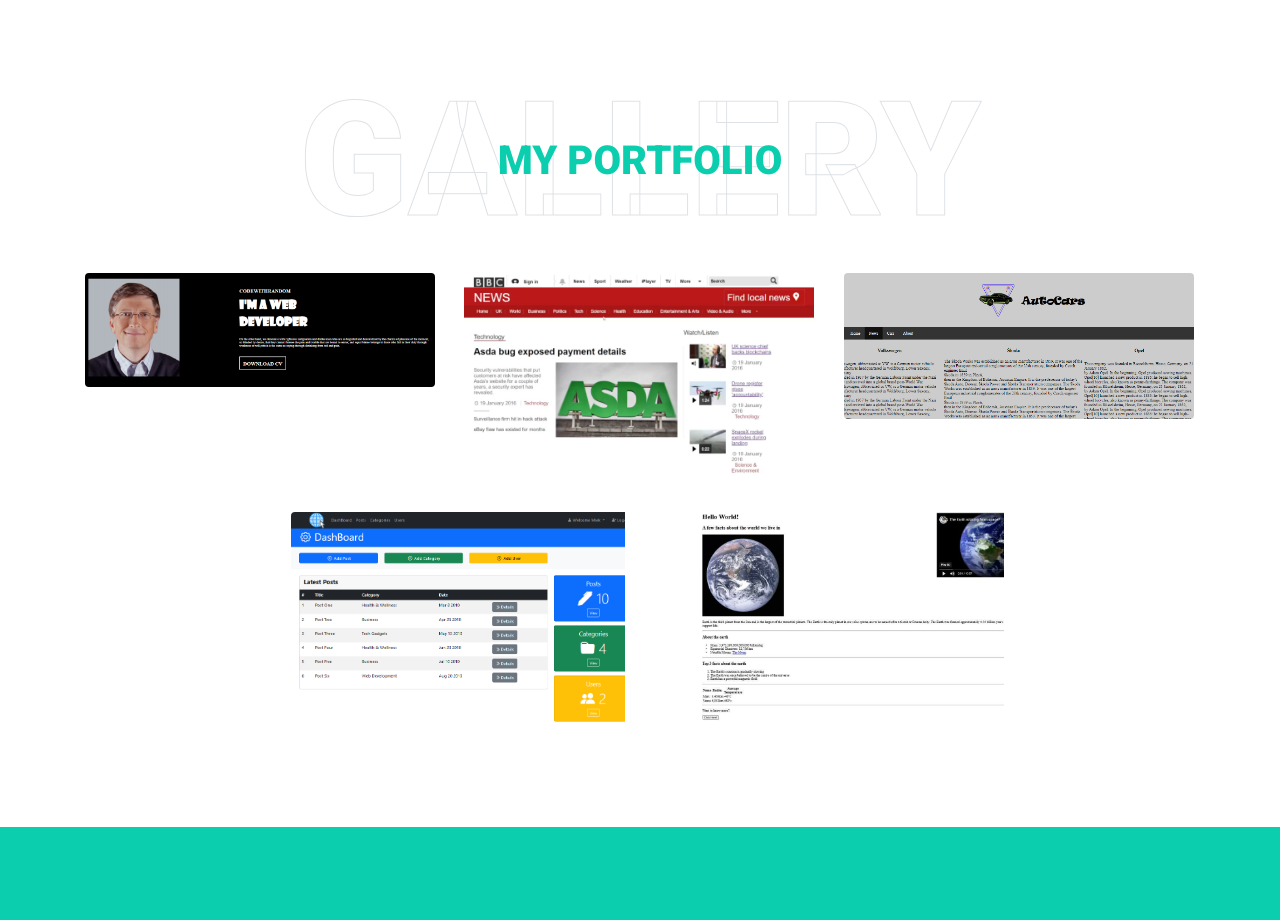
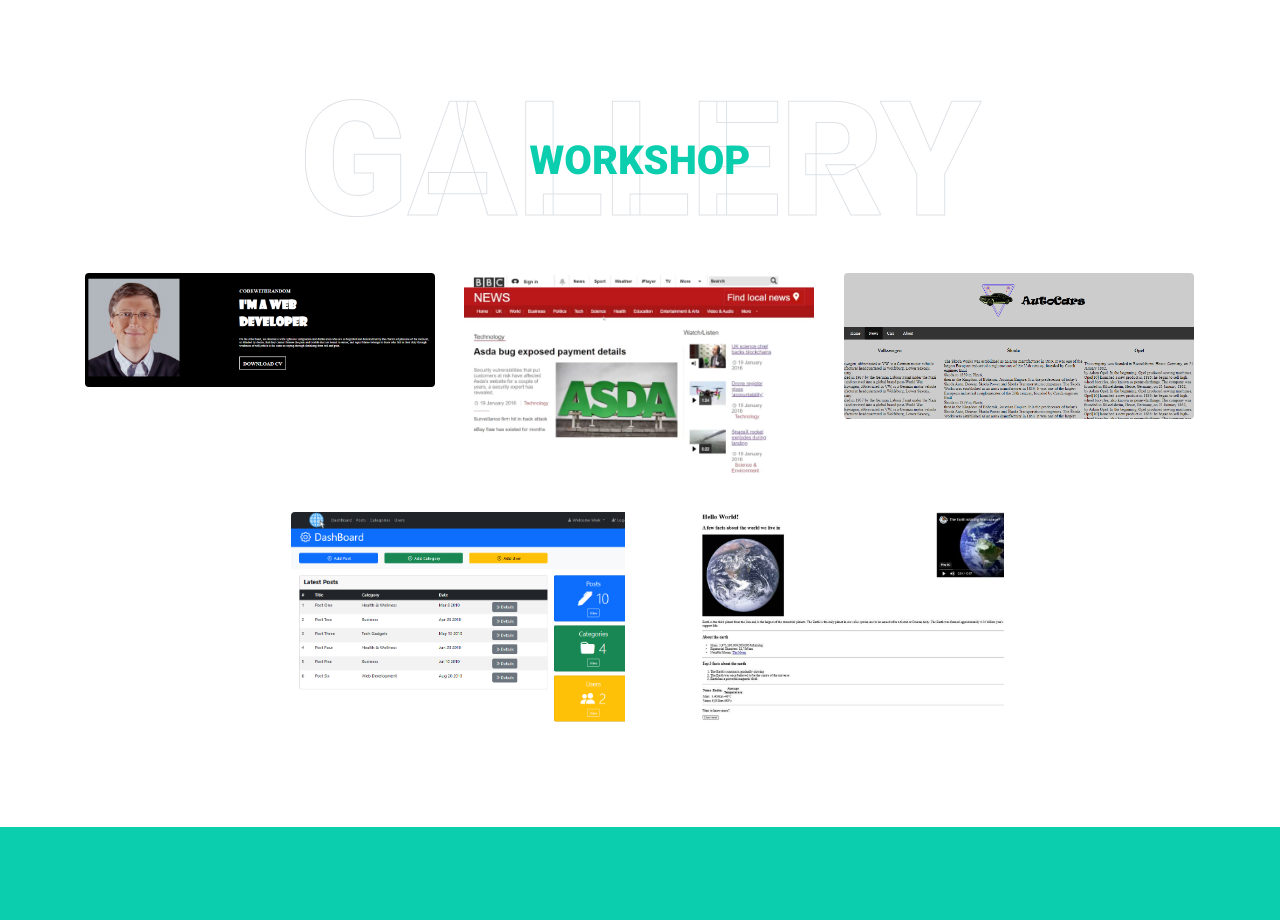
Before and after one commit to Miek34/Portfolio, a plain HTML site: page index.html in a window 1280 px wide. Shown: the part 3120-4040 px from the top of the page. Drawn offline with nearby package versions, Linux system fonts and the light colour scheme.

Commit message:
Update index.html

```diff
--- a/index.html
+++ b/index.html
@@ -41,7 +41,7 @@
                 <a href="#about" class="nav-item nav-link">About</a>
                 <a href="#qualification" class="nav-item nav-link">Quality</a>
                 <a href="#skill" class="nav-item nav-link">Skill</a>
-                <a href="#portfolio" class="nav-item nav-link">Portfolio</a>
+                <a href="#portfolio" class="nav-item nav-link">WorkShop</a>
             </div>
         </div>
     </nav>
@@ -259,7 +259,7 @@
         <div class="container">
             <div class="position-relative d-flex align-items-center justify-content-center">
                 <h1 class="display-1 text-uppercase text-white" style="-webkit-text-stroke: 1px #dee2e6;">Gallery</h1>
-                <h1 class="position-absolute text-uppercase text-primary">My Portfolio</h1>
+                <h1 class="position-absolute text-uppercase text-primary">WorkShop</h1>
             </div>
             <div class="row">
                 <div class="col-12 text-center mb-2"> </div>
```
